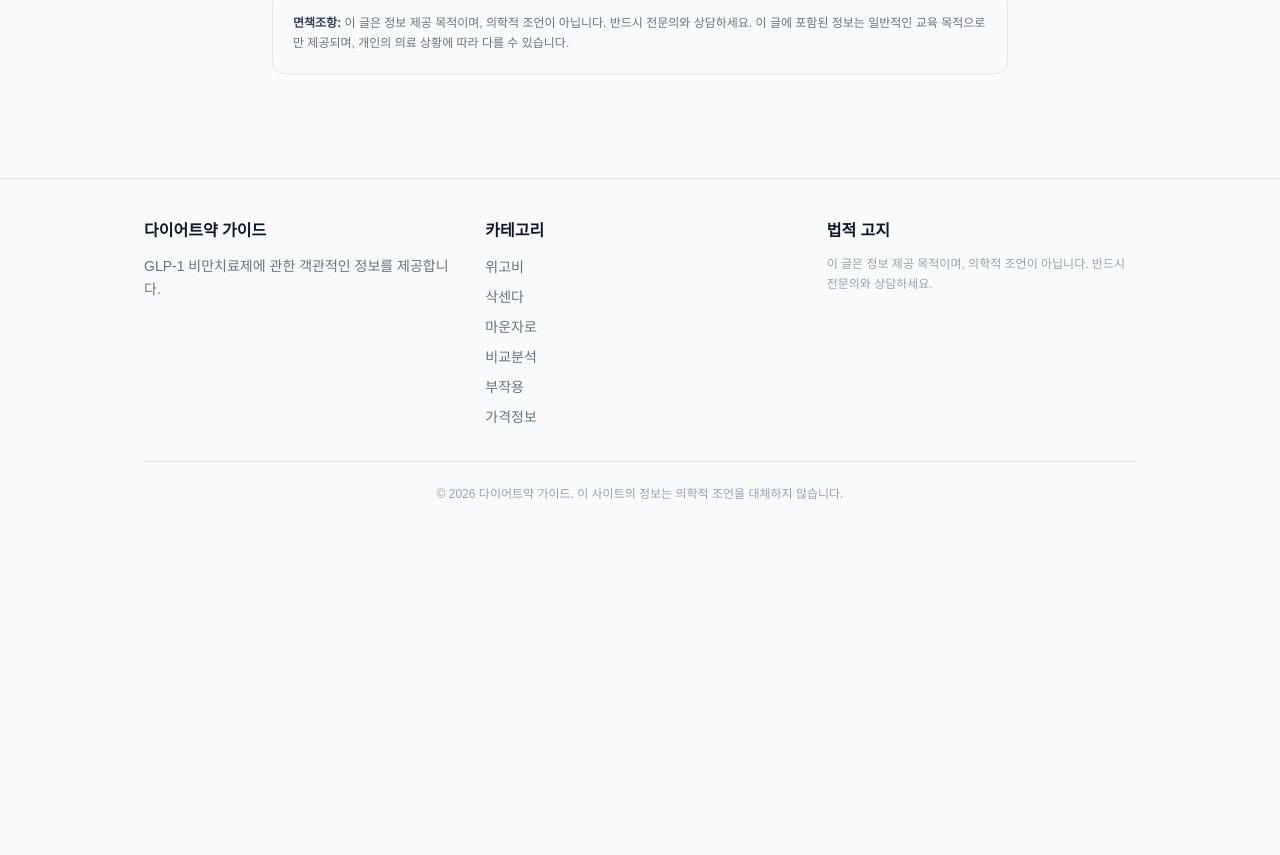
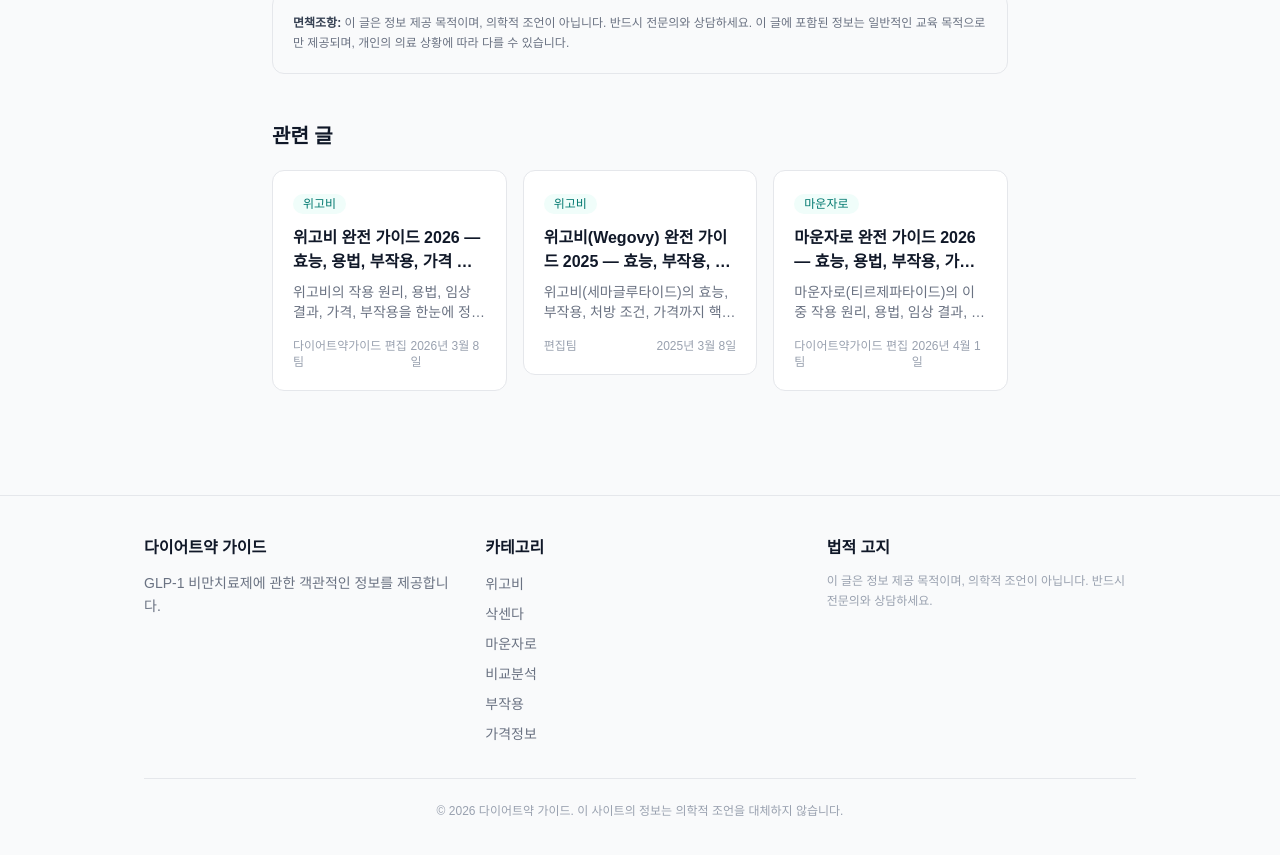
Before and after one commit to migkjy/wegovy-info, a Next.js app: page /glp1-diet-drugs-explained in a window 1280 px wide. Shown: the part 7503-8358 px from the top of the page. Before the commit the page ends 8045 px from the top, so only its background shows below. Built offline with nearby package versions, Linux system fonts and the light colour scheme; no server answers; a web font is replaced by a local one.

Commit message:
feat(seo): add related posts section to post detail pages
Shows up to 3 related posts at the bottom of each article, prioritizing
same-category posts. Improves internal linking for SEO and reduces
bounce rate.

```diff
--- a/src/app/[slug]/page.tsx
+++ b/src/app/[slug]/page.tsx
@@ -1,7 +1,8 @@
 import { notFound } from 'next/navigation';
 import { Metadata } from 'next';
 import { MDXRemote } from 'next-mdx-remote/rsc';
-import { getAllPostSlugs, getPostBySlug } from '@/lib/posts';
+import { getAllPostSlugs, getPostBySlug, getRelatedPosts } from '@/lib/posts';
+import PostCard from '@/components/PostCard';
 import { CATEGORIES, DISCLAIMER, SITE_NAME, SITE_URL } from '@/lib/constants';
 import Link from 'next/link';
 
@@ -50,6 +51,7 @@ export default async function PostPage({ params }: PageProps) {
   if (!post) notFound();
 
   const { frontmatter, content } = post;
+  const relatedPosts = getRelatedPosts(slug, frontmatter.category);
   const category = CATEGORIES.find((c) => c.slug === frontmatter.category);
   const formattedDate = new Date(frontmatter.date).toLocaleDateString('ko-KR', {
     year: 'numeric',
@@ -153,6 +155,18 @@ export default async function PostPage({ params }: PageProps) {
             <strong className="text-gray-700">면책조항:</strong> {DISCLAIMER} 이 글에 포함된 정보는 일반적인 교육 목적으로만 제공되며, 개인의 의료 상황에 따라 다를 수 있습니다.
           </p>
         </div>
+
+        {/* 관련 글 */}
+        {relatedPosts.length > 0 && (
+          <section className="mt-12">
+            <h2 className="text-xl font-bold text-gray-900 mb-5">관련 글</h2>
+            <div className="grid grid-cols-1 md:grid-cols-3 gap-4">
+              {relatedPosts.map((relatedPost) => (
+                <PostCard key={relatedPost.slug} post={relatedPost} />
+              ))}
+            </div>
+          </section>
+        )}
       </div>
     </>
   );
--- a/src/lib/posts.ts
+++ b/src/lib/posts.ts
@@ -83,6 +83,17 @@ export function getPostBySlug(slug: string): Post | null {
   };
 }
 
+export function getRelatedPosts(slug: string, category: string, limit = 3): PostMeta[] {
+  return getAllPosts()
+    .filter((post) => post.slug !== slug)
+    .sort((a, b) => {
+      const aMatch = a.frontmatter.category === category ? 1 : 0;
+      const bMatch = b.frontmatter.category === category ? 1 : 0;
+      return bMatch - aMatch;
+    })
+    .slice(0, limit);
+}
+
 export function getAllPostSlugs(): string[] {
   ensurePostsDirectory();
   return fs
```
